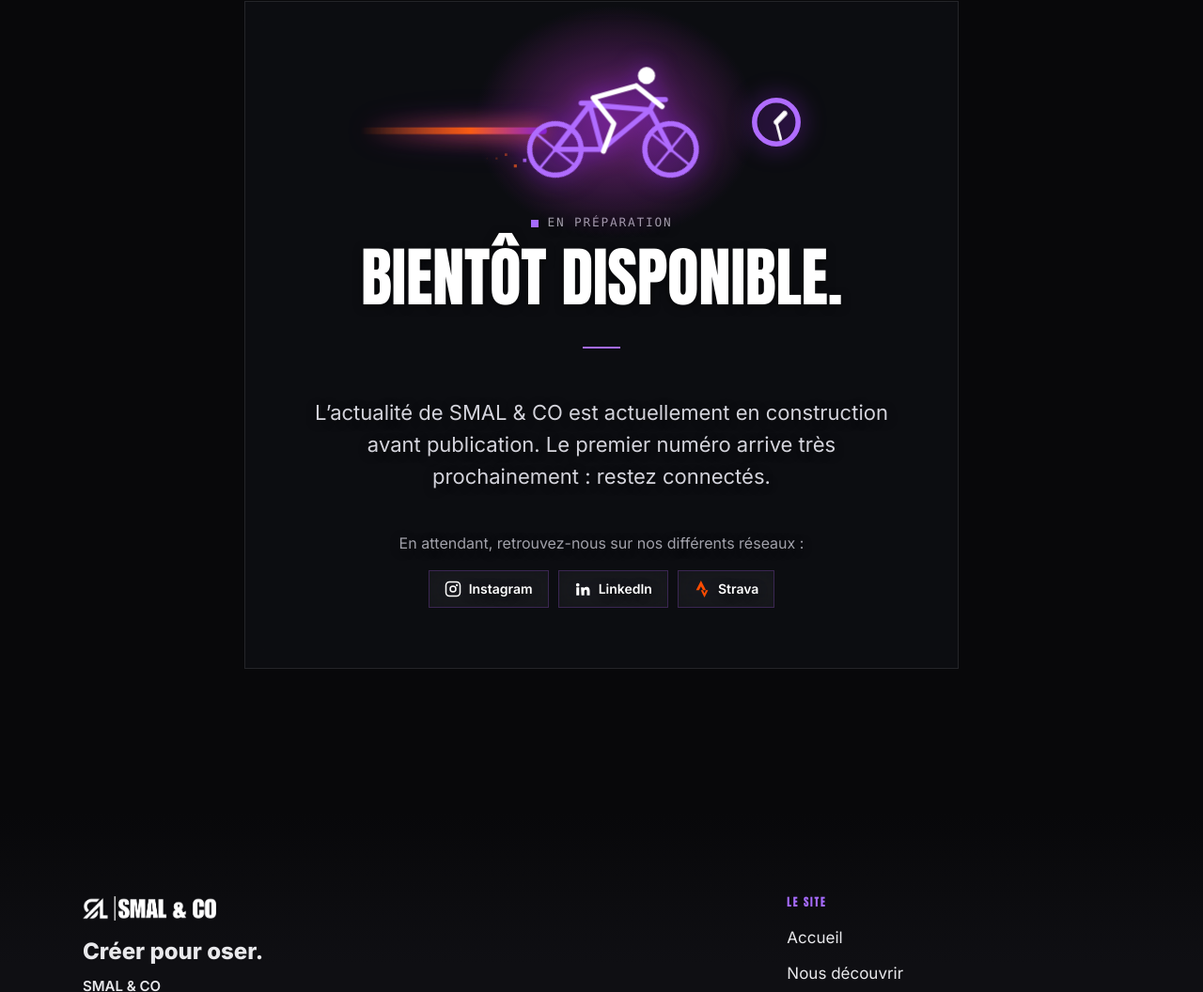
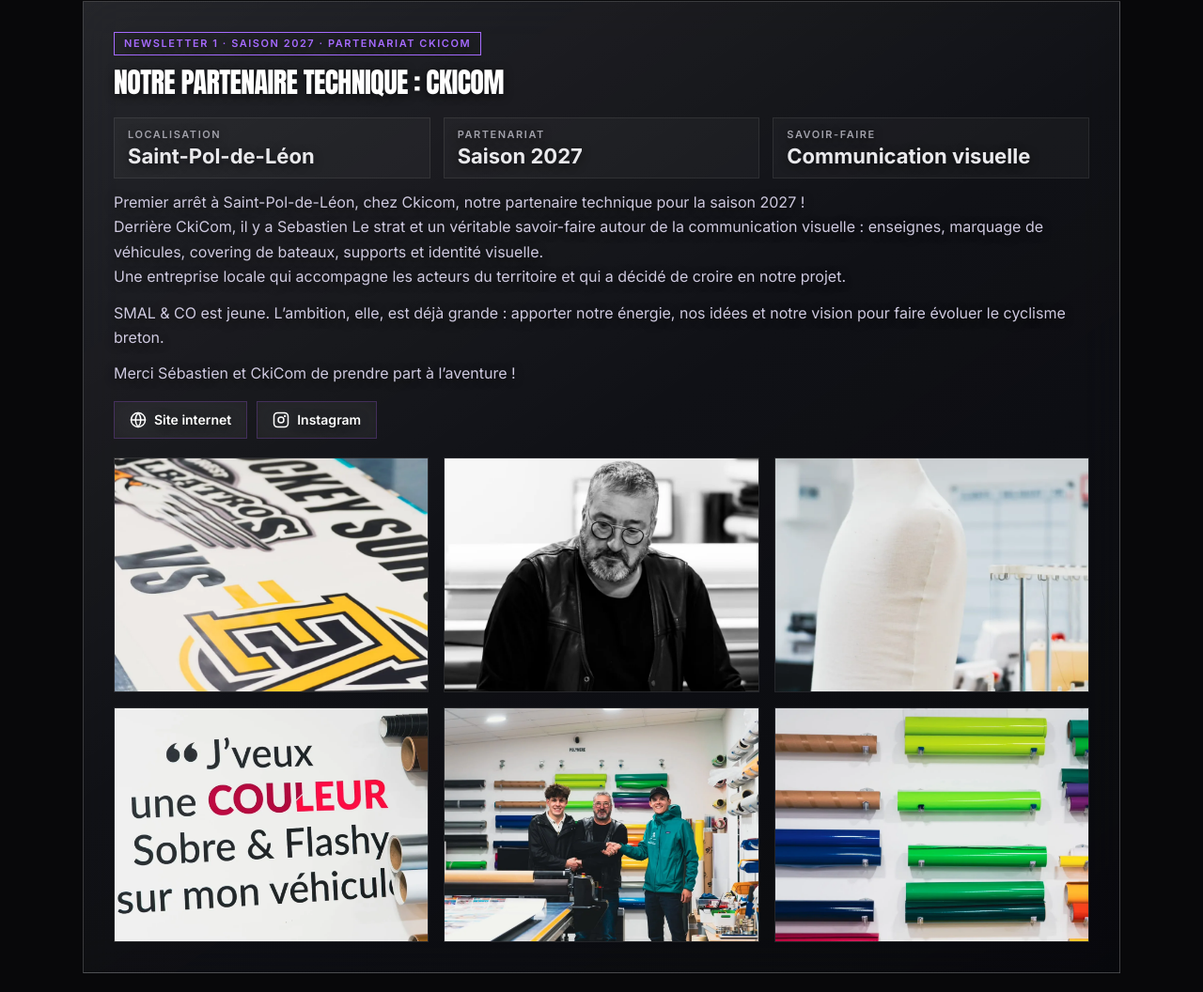
Before and after one commit to smal-co/smal-co-web, a plain HTML site: page smal-times.html in a window 1280 px wide. Shown: the part 833-1889 px from the top of the page at 94% size. Drawn offline with Linux system fonts and the light colour scheme.

Commit message:
feat(smal-times): ajout de la Newsletter 1 partenariat CkiCom (#2)
Co-authored-by: Maattyeux <mattyeux29bruno@gmail.com>
Co-authored-by: Claude Opus 5.5 <noreply@anthropic.com>

```diff
--- a/assets/site.css
+++ b/assets/site.css
@@ -427,6 +427,8 @@ body:has(.hero-logo,.backdrop) .foot{position:relative;z-index:1}
 .events-stack{grid-template-columns:1fr}
 .events-stack .event-gallery{grid-template-columns:repeat(auto-fit,minmax(200px,1fr));gap:1rem}
 .events-stack .gallery-soon{aspect-ratio:21/9}
+.events-stack .event-gallery.gallery-3{grid-template-columns:repeat(3,1fr)} /* 6 photos : 3x2 */
+@media (max-width:640px){.events-stack .event-gallery.gallery-3{grid-template-columns:repeat(2,1fr)}.event dl.dl-text{grid-template-columns:1fr}}
 .gallery-img{width:100%;height:250px;object-fit:cover;border-radius:.5rem;transition:transform .4s var(--ease)}
 .gallery-img:hover{transform:scale(1.02)}
 /* Étape du Tour : affiche + galerie horizontale */
--- a/smal-times.html
+++ b/smal-times.html
@@ -73,41 +73,36 @@
  </div>
 </section>
 
-<!-- EN CONSTRUCTION -->
+<!-- NEWSLETTER 1 -->
 <section class="sec">
  <div class="wrap">
-  <div class="rv soon-card" data-reveal role="status">
-   <div class="soon-anim" aria-hidden="true">
-    <div class="success-rider-wrap soon-rider">
-      <div class="success-glow"></div>
-      <span class="success-spark"></span><span class="success-spark"></span><span class="success-spark"></span><span class="success-spark"></span><span class="success-spark"></span>
-      <svg class="success-bike" viewBox="0 0 120 70" width="220" height="128" fill="none" stroke="currentColor" stroke-width="3" stroke-linecap="round" stroke-linejoin="round">
-       <defs><linearGradient id="trail-grad" gradientUnits="userSpaceOnUse" x1="-90" x2="18" y1="0" y2="0"><stop offset="0" stop-color="#ff5e14" stop-opacity="0"/><stop offset=".6" stop-color="#ff5e14"/><stop offset="1" stop-color="#8b24d6"/></linearGradient></defs>
-       <path class="success-trail" d="M-90 40H18" stroke="url(#trail-grad)" stroke-width="4"/>
-       <g class="success-bike-body">
-        <g class="success-wheel"><circle cx="25" cy="52" r="15"/><path d="M25 37v30M10 52h30" stroke-width="1.5"/></g>
-        <g class="success-wheel"><circle cx="92" cy="52" r="15"/><path d="M92 37v30M77 52h30" stroke-width="1.5"/></g>
-        <path d="M25 52h27l-7-26zM45 26l35 3-28 23M80 29l12 23M80 29l3-6h6M40 25h10"/>
-        <path d="M47 22l25-7M72 15l15 12M47 22l12 15-6 16" stroke="#fff"/>
-        <circle cx="78" cy="9" r="5" fill="#fff" stroke="none"/>
-       </g>
-      </svg>
+  <div class="events events-stack">
+   <article class="rv event" data-reveal>
+    <span class="tag">Newsletter 1 · Saison 2027 · Partenariat Ckicom</span>
+    <h2 class="h-md">Notre partenaire technique : Ckicom</h2>
+    <dl class="dl-3 dl-text">
+     <div><dt>Localisation</dt><dd>Saint-Pol-de-Léon</dd></div>
+     <div><dt>Partenariat</dt><dd>Saison 2027</dd></div>
+     <div><dt>Savoir-faire</dt><dd>Communication visuelle</dd></div>
+    </dl>
+    <p>Premier arrêt à Saint-Pol-de-Léon, chez Ckicom, notre partenaire technique pour la saison 2027 !<br>
+    Derrière CkiCom, il y a Sebastien Le strat et un véritable savoir-faire autour de la communication visuelle : enseignes, marquage de véhicules, covering de bateaux, supports et identité visuelle.<br>
+    Une entreprise locale qui accompagne les acteurs du territoire et qui a décidé de croire en notre projet.</p>
+    <p>SMAL &amp; CO est jeune. L’ambition, elle, est déjà grande : apporter notre énergie, nos idées et notre vision pour faire évoluer le cyclisme breton.</p>
+    <p>Merci Sébastien et CkiCom de prendre part à l’aventure !</p>
+    <div class="soc-pills">
+     <a class="soc-pill" href="https://www.ckicom.fr/" target="_blank" rel="noopener noreferrer"><svg viewBox="0 0 24 24" width="18" height="18" fill="none" stroke="currentColor" stroke-width="2" stroke-linecap="round" stroke-linejoin="round" aria-hidden="true"><circle cx="12" cy="12" r="10"/><path d="M2 12h20M12 2a15 15 0 0 1 0 20M12 2a15 15 0 0 0 0 20"/></svg><span>Site internet</span></a>
+     <a class="soc-pill soc-ig" href="https://www.instagram.com/ckicom/" target="_blank" rel="noopener noreferrer"><svg viewBox="0 0 24 24" width="18" height="18" fill="none" stroke="currentColor" stroke-width="2" stroke-linecap="round" stroke-linejoin="round" aria-hidden="true"><rect x="2" y="2" width="20" height="20" rx="5"/><circle cx="12" cy="12" r="4"/><circle cx="17.5" cy="6.5" r=".6" fill="currentColor"/></svg><span>Instagram</span></a>
     </div>
-    <svg class="soon-clock" viewBox="0 0 40 40" width="58" height="58" fill="none" stroke="currentColor" stroke-width="3.8" stroke-linecap="round" stroke-linejoin="round">
-     <circle cx="20" cy="20" r="16"/>
-     <path class="soon-clock-min" d="M20 20V11" stroke="#fff"/>
-     <path class="soon-clock-sec" d="M20 20V7" stroke="#fff" stroke-width="1.9"/>
-    </svg>
-   </div>
-   <p class="eyebrow">En préparation</p>
-   <h2 class="h-lg">Bientôt disponible.</h2>
-   <p class="lead">L’actualité de SMAL &amp; CO est actuellement en construction avant publication. Le premier numéro arrive très prochainement : restez connectés.</p>
-   <p class="soon-socials-t">En attendant, retrouvez-nous sur nos différents réseaux :</p>
-   <div class="soc-pills soon-socials">
-    <a class="soc-pill soc-ig" href="https://www.instagram.com/smal__co/" target="_blank" rel="noopener noreferrer"><svg viewBox="0 0 24 24" width="18" height="18" fill="none" stroke="currentColor" stroke-width="2" stroke-linecap="round" stroke-linejoin="round" aria-hidden="true"><rect x="2" y="2" width="20" height="20" rx="5"/><circle cx="12" cy="12" r="4"/><circle cx="17.5" cy="6.5" r=".6" fill="currentColor"/></svg><span>Instagram</span></a>
-    <a class="soc-pill soc-li" href="https://www.linkedin.com/in/smal-co-a187363a7" target="_blank" rel="noopener noreferrer"><svg viewBox="0 0 24 24" width="18" height="18" fill="currentColor" aria-hidden="true"><path d="M4.98 3.5a2.5 2.5 0 1 1 0 5 2.5 2.5 0 0 1 0-5zM3 9.5h4V21H3zM9.5 9.5h3.8v1.6h.1c.5-1 1.8-2 3.8-2 4 0 4.8 2.6 4.8 6V21h-4v-5.2c0-1.3 0-2.9-1.8-2.9s-2 1.4-2 2.8V21h-4z"/></svg><span>LinkedIn</span></a>
-    <a class="soc-pill soc-st" href="https://www.strava.com/clubs/smal__co" target="_blank" rel="noopener noreferrer"><svg viewBox="0 0 24 24" width="18" height="18" fill="currentColor" aria-hidden="true"><path d="M15.39 17.94l-2.09-4.12h-3.07L15.39 24l5.15-10.18h-3.07m-7-5.6l2.84 5.6h4.17L10.46 0l-7 13.82h4.17"/></svg><span>Strava</span></a>
-   </div>
+    <div class="event-gallery gallery-3">
+     <img width="900" height="1600" src="img/newsletter-1/ckicom-hockey.webp" alt="Réalisation panneau Albatros Hockey par CkiCom" class="gallery-img" loading="lazy" decoding="async">
+     <img width="900" height="1600" src="img/newsletter-1/ckicom-portrait.webp" alt="Sébastien Le Strat, dirigeant de CkiCom" class="gallery-img" style="object-position:center 35%" loading="lazy" decoding="async">
+     <img width="900" height="1600" src="img/newsletter-1/ckicom-atelier.webp" alt="Atelier textile et personnalisation CkiCom" class="gallery-img" loading="lazy" decoding="async">
+     <img width="1600" height="900" src="img/newsletter-1/ckicom-covering.webp" alt="Covering véhicule CkiCom" class="gallery-img" loading="lazy" decoding="async">
+     <img width="1600" height="936" src="img/newsletter-1/ckicom-equipe.webp" alt="L’équipe SMAL &amp; CO chez CkiCom à Saint-Pol-de-Léon" class="gallery-img" loading="lazy" decoding="async">
+     <img width="1600" height="900" src="img/newsletter-1/ckicom-rouleaux.webp" alt="Rouleaux de vinyle et covering chez CkiCom" class="gallery-img" loading="lazy" decoding="async">
+    </div>
+   </article>
   </div>
  </div>
 </section>
```
Also changed, not shown: img/newsletter-1/ckicom-atelier.webp (added), img/newsletter-1/ckicom-covering.webp (added), img/newsletter-1/ckicom-equipe.webp (added), img/newsletter-1/ckicom-hockey.webp (added), img/newsletter-1/ckicom-portrait.webp (added), img/newsletter-1/ckicom-rouleaux.webp (added).
